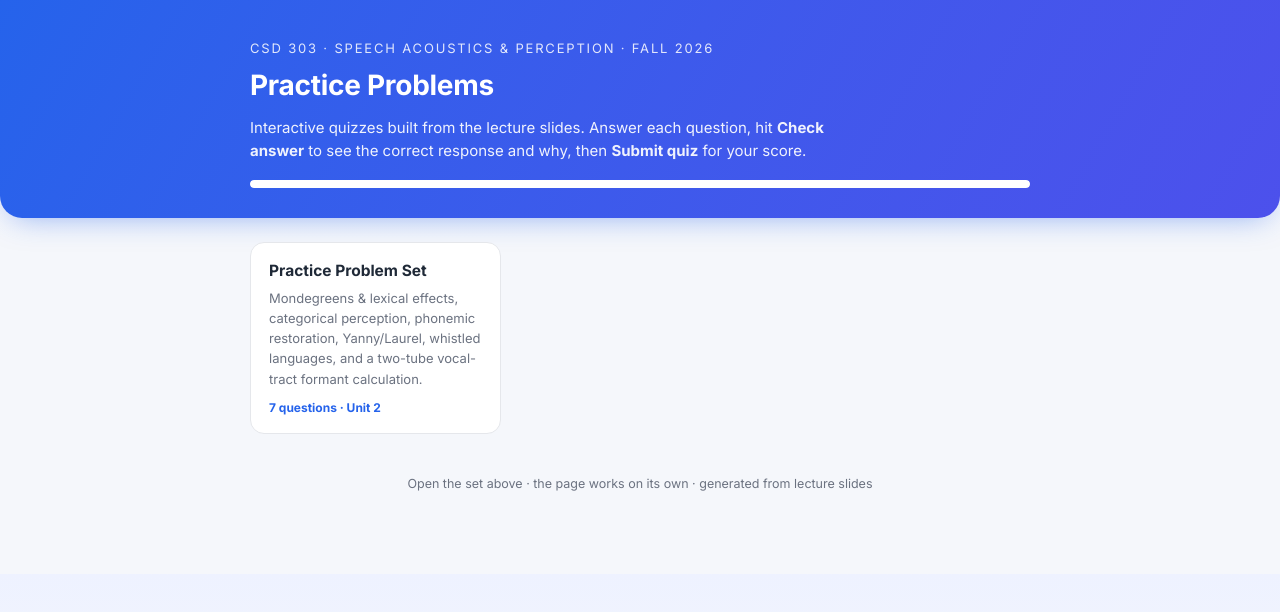
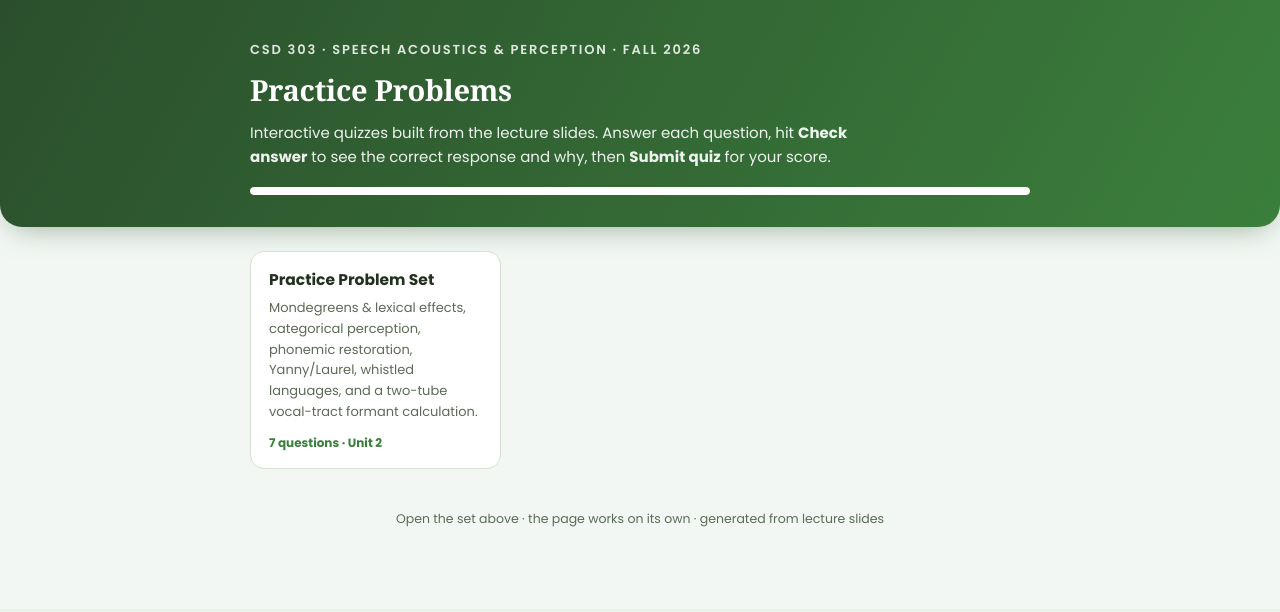
Before and after one commit to pkuzyb/problem_set, a plain HTML site: page index.html in a window 1280 px wide. Drawn offline with Linux system fonts and the light colour scheme; a web font is replaced by a local one.

Commit message:
Restyle index to green theme matching quiz pages

```diff
--- a/index.html
+++ b/index.html
@@ -3,34 +3,34 @@
 <meta name="viewport" content="width=device-width, initial-scale=1">
 <title>CSD 303 Practice Problems</title>
 <link rel="preconnect" href="https://fonts.googleapis.com">
-<link href="https://fonts.googleapis.com/css2?family=Inter:wght@400;600;700;800&display=swap" rel="stylesheet">
+<link href="https://fonts.googleapis.com/css2?family=Poppins:wght@400;600;700&family=Georgia&display=swap" rel="stylesheet">
 <style>
 :root{
-  --bg:#f5f7fb; --card:#ffffff; --ink:#1f2937; --muted:#6b7280;
-  --line:#e5e7eb; --accent:#2563eb; --accent-soft:#eef2ff;
-  --correct:#16a34a; --correct-bg:#e7f7ec; --wrong:#dc2626; --wrong-bg:#fdeaea;
+  --bg:#f2f7f3; --card:#ffffff; --ink:#22301f; --muted:#5b6b56;
+  --line:#d4e3cf; --accent:#3b7f3c; --accent-dark:#2b4f2c; --accent-soft:#eaf0ea;
+  --correct:#2f8f2f; --correct-bg:#e7f5e7; --wrong:#8a2f2f; --wrong-bg:#f7eaea;
 }
 *{box-sizing:border-box}
 body{
-  margin:0; font-family:'Inter',-apple-system,BlinkMacSystemFont,'Segoe UI',Roboto,Helvetica,Arial,sans-serif;
-  background:linear-gradient(180deg,#eef2ff 0%,var(--bg) 240px); color:var(--ink);
-  -webkit-font-smoothing:antialiased; line-height:1.55;
+  margin:0; font-family:'Poppins','Quicksand','Nunito',-apple-system,BlinkMacSystemFont,'Segoe UI',Roboto,Helvetica,Arial,sans-serif;
+  background:linear-gradient(180deg,#eaf0ea 0%,var(--bg) 240px); color:var(--ink);
+  -webkit-font-smoothing:antialiased; line-height:1.6;
 }
 .wrap{max-width:820px; margin:0 auto; padding:0 20px 80px}
 header.hero{
-  background:linear-gradient(120deg,var(--accent),color-mix(in srgb,var(--accent) 55%,#7c3aed));
-  color:#fff; padding:38px 20px 30px; border-radius:0 0 22px 22px;
-  box-shadow:0 10px 30px -12px rgba(37,99,235,.5);
+  background:linear-gradient(120deg,var(--accent-dark),var(--accent));
+  color:#fff; padding:40px 20px 32px; border-radius:0 0 22px 22px;
+  box-shadow:0 10px 30px -12px rgba(43,79,44,.5);
 }
 header.hero .inner{max-width:820px; margin:0 auto; padding:0 20px}
-header.hero .kicker{font-size:13px; letter-spacing:.14em; text-transform:uppercase; opacity:.85; margin:0 0 6px}
-header.hero h1{margin:0; font-size:28px; font-weight:700; letter-spacing:-.01em}
-header.hero p{margin:8px 0 0; opacity:.92; font-size:15px; max-width:620px}
-.progress{height:8px; background:rgba(255,255,255,.28); border-radius:99px; overflow:hidden; margin-top:18px}
+header.hero .kicker{font-size:13px; letter-spacing:.14em; text-transform:uppercase; opacity:.85; margin:0 0 6px; font-weight:600}
+header.hero h1{margin:0; font-size:29px; font-weight:700; letter-spacing:-.01em; font-family:'Georgia',serif}
+header.hero p{margin:8px 0 0; opacity:.92; font-size:15px; max-width:640px}
+.progress{height:8px; background:rgba(255,255,255,.3); border-radius:99px; overflow:hidden; margin-top:18px}
 .progress > span{display:block; height:100%; width:0; background:#fff; border-radius:99px; transition:width .35s ease}
 .card{background:var(--card); border:1px solid var(--line); border-radius:16px;
-  padding:22px 22px 20px; margin-top:22px; box-shadow:0 6px 22px -16px rgba(15,23,42,.35)}
-.qnum{display:inline-block; font-size:12px; font-weight:700; letter-spacing:.05em; color:var(--accent);
+  padding:22px 22px 20px; margin-top:22px; box-shadow:0 6px 22px -16px rgba(34,48,31,.35)}
+.qnum{display:inline-block; font-size:12px; font-weight:700; letter-spacing:.05em; color:var(--accent-dark);
   background:var(--accent-soft); padding:4px 10px; border-radius:99px; margin-bottom:10px}
 .qtext{font-size:17px; font-weight:600; margin:0 0 14px}
 .opts{display:flex; flex-direction:column; gap:10px}
@@ -58,18 +58,18 @@ button.check, button.submit{
 button.check:hover, button.submit:hover{filter:brightness(1.06)}
 button.check:active, button.submit:active{transform:translateY(1px)}
 button.check:disabled{background:#cbd5e1; box-shadow:none; cursor:default}
-button.submit{background:#111827; box-shadow:0 8px 20px -10px #111827}
-.summary{display:none; margin-top:26px; background:linear-gradient(120deg,#111827,#1f2937); color:#fff;
+button.submit{background:var(--accent-dark); box-shadow:0 8px 20px -10px var(--accent-dark)}
+.summary{display:none; margin-top:26px; background:linear-gradient(120deg,var(--accent-dark),var(--accent)); color:#fff;
   border-radius:18px; padding:28px; text-align:center}
 .summary.show{display:block}
 .summary .score{font-size:46px; font-weight:800; line-height:1}
 .summary .score small{font-size:18px; font-weight:600; opacity:.8}
-.summary .msg{margin-top:10px; font-size:15px; opacity:.92}
+.summary .msg{margin-top:10px; font-size:15px; opacity:.95}
 .summary .break{margin-top:16px; font-size:13.5px; opacity:.85}
 .toc{display:grid; grid-template-columns:repeat(auto-fill,minmax(230px,1fr)); gap:14px; margin-top:24px}
 .toc a{text-decoration:none; color:var(--ink); border:1px solid var(--line); background:#fff; border-radius:14px;
   padding:16px 18px; display:block; transition:transform .12s, box-shadow .15s, border-color .15s}
-.toc a:hover{transform:translateY(-2px); box-shadow:0 12px 24px -16px rgba(15,23,42,.4); border-color:var(--accent)}
+.toc a:hover{transform:translateY(-2px); box-shadow:0 12px 24px -16px rgba(34,48,31,.4); border-color:var(--accent)}
 .toc .t{font-weight:700; font-size:15.5px}
 .toc .d{font-size:13px; color:var(--muted); margin-top:5px}
 .toc .n{font-size:12px; color:var(--accent); font-weight:700; margin-top:10px}
```
